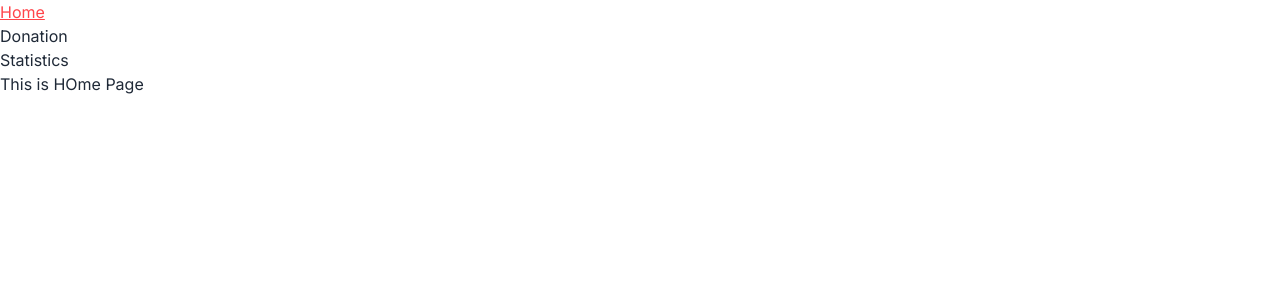
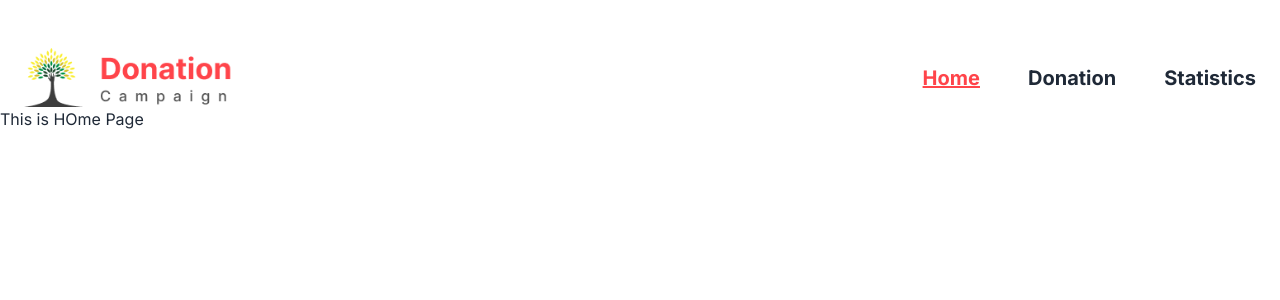
Before and after one commit to mdnoble1/donation-campaign, a React (Vite) app: page / in a window 1280 px wide. Shown: the top 300 px of the page. Built offline with nearby package versions, Linux system fonts and the light colour scheme.

Commit message:
added navbar section styles and media queries

```diff
--- a/package.json
+++ b/package.json
@@ -14,6 +14,7 @@
     "match-sorter": "^6.3.1",
     "react": "^18.2.0",
     "react-dom": "^18.2.0",
+    "react-icons": "^4.11.0",
     "react-router-dom": "^6.16.0",
     "sort-by": "^0.0.2"
   },
--- /dev/null
+++ b/src/components/Header/Navbar/Logo/Logo.jsx
@@ -0,0 +1,9 @@
+const Logo = () => {
+    return (
+        <div>
+            <img className="w-32 md:w-40 lg:w-52" src="/src/assets/Logo.png" alt="" />
+        </div>
+    );
+};
+
+export default Logo;
--- a/src/components/Header/Navbar/Navbar.jsx
+++ b/src/components/Header/Navbar/Navbar.jsx
@@ -1,32 +1,119 @@
 import { NavLink } from "react-router-dom";
+import { BsViewList } from "react-icons/bs";
+import Logo from "./Logo/Logo";
 
 const Navbar = () => {
   return (
-    <nav>
-      <div>
-        <ul>
+    <nav className="mt-4 md:mt-6 lg:mt-12">
+      <div className="flex justify-between items-center container mx-auto px-6">
+        <div className="dropdown lg:hidden">
+          <label tabIndex={0} className="text-2xl">
+            <BsViewList></BsViewList>
+          </label>
+          <ul
+            tabIndex={0}
+            className="dropdown-content mt-3 z-[1] p-4 shadow bg-base-100 rounded-box w-40
+              md:w-52 font-medium"
+          >
+            {/* HOME  */}
             <li>
               <NavLink
                 to="/"
                 className={({ isActive, isPending }) =>
-              isPending ? "pending" : isActive ? "text-[#FF444A] underline" : ""
-            }>Home</NavLink>
+                  isPending
+                    ? "pending"
+                    : isActive
+                    ? "text-[#FF444A] underline"
+                    : ""
+                }
+              >
+                Home
+              </NavLink>
             </li>
+            {/* DONATION  */}
             <li>
               <NavLink
                 to="/donation"
                 className={({ isActive, isPending }) =>
-              isPending ? "pending" : isActive ? "text-[#FF444A] underline" : ""
-            }>Donation</NavLink>
+                  isPending
+                    ? "pending"
+                    : isActive
+                    ? "text-[#FF444A] underline"
+                    : ""
+                }
+              >
+                Donation
+              </NavLink>
             </li>
+            {/* STATISTICS  */}
             <li>
               <NavLink
                 to="/statistics"
                 className={({ isActive, isPending }) =>
-              isPending ? "pending" : isActive ? "text-[#FF444A] underline" : ""
-            }>Statistics</NavLink>
+                  isPending
+                    ? "pending"
+                    : isActive
+                    ? "text-[#FF444A] underline"
+                    : ""
+                }
+              >
+                Statistics
+              </NavLink>
             </li>
           </ul>
+        </div>
+        <div>
+          <Logo></Logo>
+        </div>
+        <div className="navbar-center hidden lg:flex">
+          <ul className="flex gap-12 font-bold text-xl">
+            {/* HOME  */}
+            <li>
+              <NavLink
+                to="/"
+                className={({ isActive, isPending }) =>
+                  isPending
+                    ? "pending"
+                    : isActive
+                    ? "text-[#FF444A] underline"
+                    : ""
+                }
+              >
+                Home
+              </NavLink>
+            </li>
+            {/* DONATION  */}
+            <li>
+              <NavLink
+                to="/donation"
+                className={({ isActive, isPending }) =>
+                  isPending
+                    ? "pending"
+                    : isActive
+                    ? "text-[#FF444A] underline"
+                    : ""
+                }
+              >
+                Donation
+              </NavLink>
+            </li>
+            {/* STATISTICS  */}
+            <li>
+              <NavLink
+                to="/statistics"
+                className={({ isActive, isPending }) =>
+                  isPending
+                    ? "pending"
+                    : isActive
+                    ? "text-[#FF444A] underline"
+                    : ""
+                }
+              >
+                Statistics
+              </NavLink>
+            </li>
+          </ul>
+        </div>
       </div>
     </nav>
   );
```
Also changed, not shown: src/assets/Logo.png (added), 1 other file (tests, documents, lock files or other folders). Lines whose indentation alone changed are shown as unchanged.
